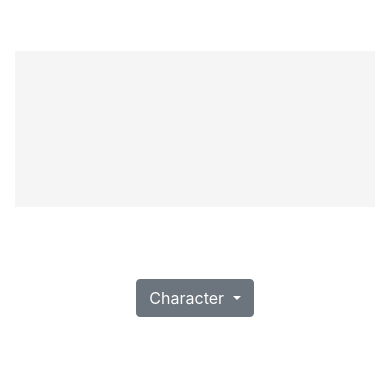
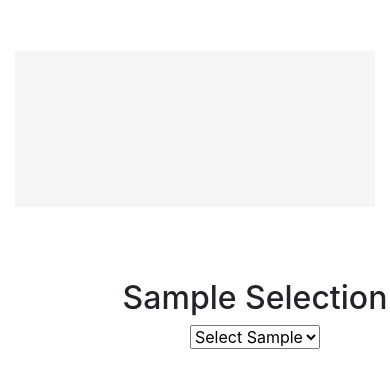
Before and after one commit to victoryk13/Simpsons, a Flask app: page / in a window 390 px wide; the page is wider, and only the part inside the window is pictured. Shown: the part 3321-3687 px from the top of that part. Run offline with Flask 2, Linux system fonts and the light colour scheme; parts of the project's set-up code (start-up, migrations or seed data) failed here and were passed over; some libraries are stand-ins or nearby versions.

Commit message:
js work -gta

```diff
--- a/static/js/app.js
+++ b/static/js/app.js
@@ -12,3 +12,30 @@ d3.select('.blockquote')
     .attr('class', 'blockquote-footer')
     .text(response[0]['character'])
 });
+
+
+var namesUrl = "top_50_character";
+Plotly.d3.json(namesUrl, function(error, response) {
+    if (error) return console.warn(error);
+
+    for (var i = 0; i < response.length; i++){
+        d3.select("#simpsonsDropdown")
+              .append('option')
+              .attr('value', response[i])
+              .text(response[i])
+    }
+
+});
+
+// function getSimpsonsData() {
+//         sampleValue = document.getElementById("simpsonsDropdown").value;
+
+//         var endPointCharacterData = '/character_metadata/' + sampleValue
+//         Plotly.d3.json(endPointCharacterData, function(error, response) {
+
+//             if (error) return console.warn(error);
+
+//             console.log(response[0]['Occupation'])
+
+//         });
+// };
--- a/templates/index.html
+++ b/templates/index.html
@@ -93,15 +93,18 @@
 
                             </p>
                           </div>
+
                           <div class="modal-footer">
                             <button type="button" class="btn btn-secondary" data-dismiss="modal">Close</button>
                           </div>
+
                         </div>
                       </div>
                     </div>
                   </p>
             </div>
         </div>
+
 
         <!-- Summary Container -->
         <div class='container'>
@@ -123,8 +126,8 @@
                     <div class="col-sm-4">
                         <div id='chart1'>
                             <h2>Dataset Summary</h2>
+                                <ul class="list-group">
 
-                            <ul class="list-group">
                                     <li class="list-group-item d-flex justify-content-between align-items-center">
                                     Total Number of Lines Spoken
                                         <span class="badge badge-primary badge-pill">xxx,xxx</span>
@@ -134,19 +137,24 @@
                                     Total Number Lines in Dataset
                                         <span class="badge badge-primary badge-pill">xxx,xxx</span>
                                     </li>
+
                                     <li class="list-group-item d-flex justify-content-between align-items-center">
                                     Total Number of Characters
                                         <span class="badge badge-primary badge-pill">6,722</span>
                                     </li>
+
                                   <li class="list-group-item d-flex justify-content-between align-items-center">
                                     Total Number of Locations
                                         <span class="badge badge-primary badge-pill">4,459</span>
                                   </li>
+
                                   <li class="list-group-item d-flex justify-content-between align-items-center">
                                     Number of Episodes
                                         <span class="badge badge-primary badge-pill">600</span>
                                   </li>
+
                                 </ul>
+
                             <br>
                             <h2>Dataset</h2>
                             <p>
@@ -233,29 +241,19 @@
         <br>
 
         <!-- NLP Charts -->
+            <div class='container'>
+
+                <div class="col-sm-4" style="width: 480px; height: 200px;">
                 <center>
-            <div class='container'>
-                <div class="row">
-                    <div class="col-sm-12">
-                        <div class="dropdown">
-                          <button class="btn btn-secondary dropdown-toggle" type="button" id="dropdownMenuButton" data-toggle="dropdown" aria-haspopup="true" aria-expanded="false">
-                            Character
-                          </button>
-                          <div class="dropdown-menu" aria-labelledby="dropdownMenuButton">
-                            <a class="dropdown-item" href="#">Action</a>
-                            <a class="dropdown-item" href="#">Another action</a>
-                            <a class="dropdown-item" href="#">Something else here</a>
+                    <h2>Sample Selection</h2>
+                        <select id="simpsonsDropdown" onchange="getSimpsonsData(this.value)">
+                            <option value=#>Select Sample</option>
+                    </select>
+                </center>
             </div>
-                        </div>
-                    </div>
-                </div>
-            </div>
-        </center>
 
 
-        <br>
-        <br>
-        <br>
+        </div>
 
         <div class='container'>
             <div id='characterCharts'>
@@ -291,22 +289,8 @@
 
         <!-- Network Chart -->
         <div class='container'>
-            <center>
-            <h2>Analysis of Homer Simpson's Inner Voices</h2>
-            <div class="row">
-                <div class="col-sm-12">
-                    <iframe width="560" height="315" src="https://www.youtube.com/embed/WQh9g-ZApRI?rel=0&amp;showinfo=0" frameborder="0" allow="autoplay; encrypted-media" allowfullscreen></iframe>
+            <img class='homer' src="https://upload.wikimedia.org/wikipedia/en/0/02/Homer_Simpson_2006.png" >
         </div>
-            </div>
-            </center>
-        </div>
-
-
-
-
-                <img class='homer' src="https://upload.wikimedia.org/wikipedia/en/0/02/Homer_Simpson_2006.png" >
-
-
         <br>
         <br>
         <br>
@@ -335,7 +319,7 @@
                           <img class="card-img-top" src="https://s3.amazonaws.com/grantaguinaldo/data/sungwon-project-2.jpg" alt="Card image cap">
                           <div class="card-body">
                             <h5 class="card-title">Sungwon Byun</h5>
-                            <p class="card-text">Word cloud expert.</p>
+                            <p class="card-text">Word cloud wizard.</p>
                             <a href="https://github.com/sungwonb"><i class="fab fa-github"></i></a>
                             <a href="https://www.linkedin.com/in/sungwonbyun/"><i class="fab fa-linkedin"></i></a>
                           </div>
@@ -364,7 +348,7 @@
                           <img class="card-img-top" src="https://s3.amazonaws.com/grantaguinaldo/data/grant-project-2.jpg" alt="Card image cap">
                           <div class="card-body">
                             <h5 class="card-title">Grant Aguinaldo</h5>
-                            <p class="card-text">Front end dev.</p>
+                            <p class="card-text">Front end dev and Heroku problem fixer.</p>
                             <a href="https://github.com/grantaguinaldo"><i class="fab fa-github"></i></a>
                             <a href="https://www.linkedin.com/in/grantaguinaldo/"><i class="fab fa-linkedin"></i></a>
                           </div>
@@ -398,6 +382,21 @@
         </div>
 
         <!-- Javascript Links -->
+        <script>
+            function getSimpsonsData() {
+
+            sampleValue = document.getElementById("simpsonsDropdown").value;
+
+            var endPointCharacterData = '/character_metadata/' + sampleValue
+            Plotly.d3.json(endPointCharacterData, function(error, response) {
+
+            if (error) return console.warn(error);
+
+            console.log(response[0]['Occupation'])
+
+                });
+            };
+        </script>
 
         <!-- Link to external Javascript file -->
         <script type="text/javascript" src="{{ url_for('static', filename='js/app.js') }}"></script>
```
Lines whose indentation alone changed are shown as unchanged.
